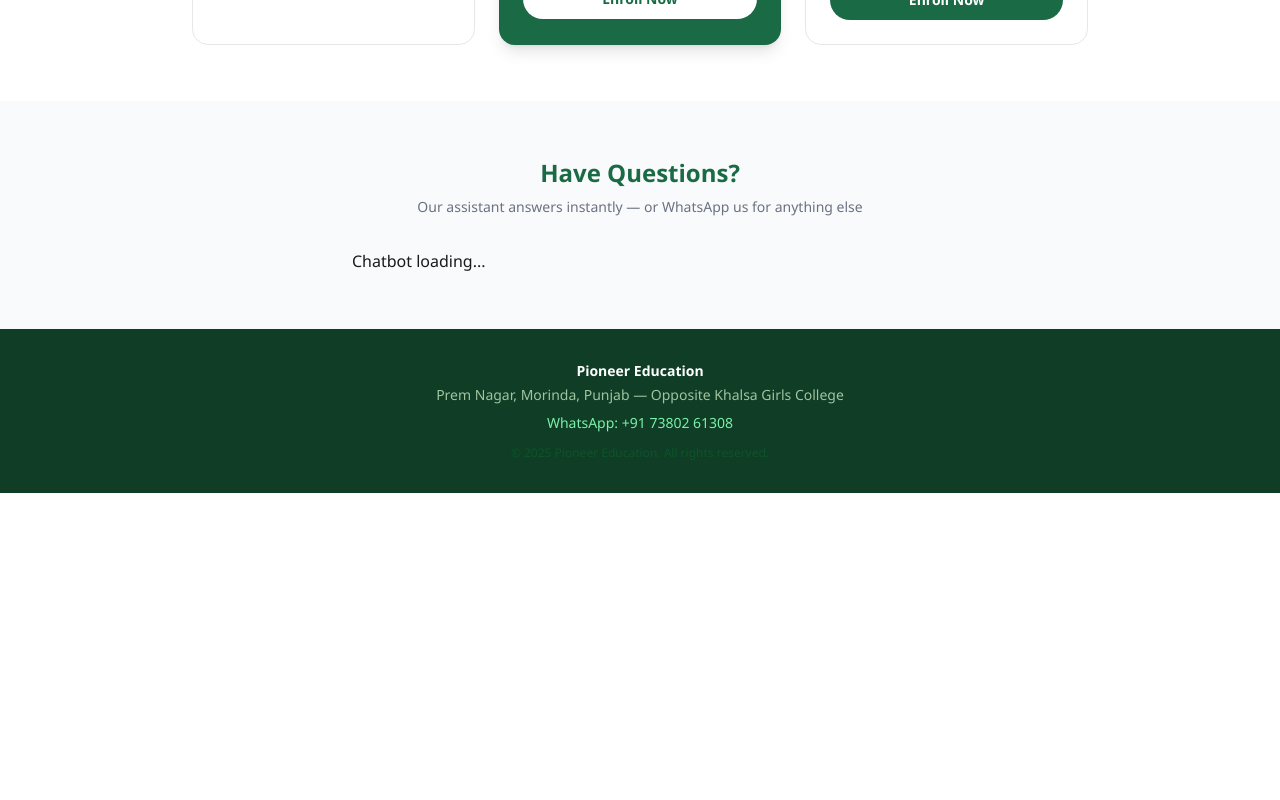
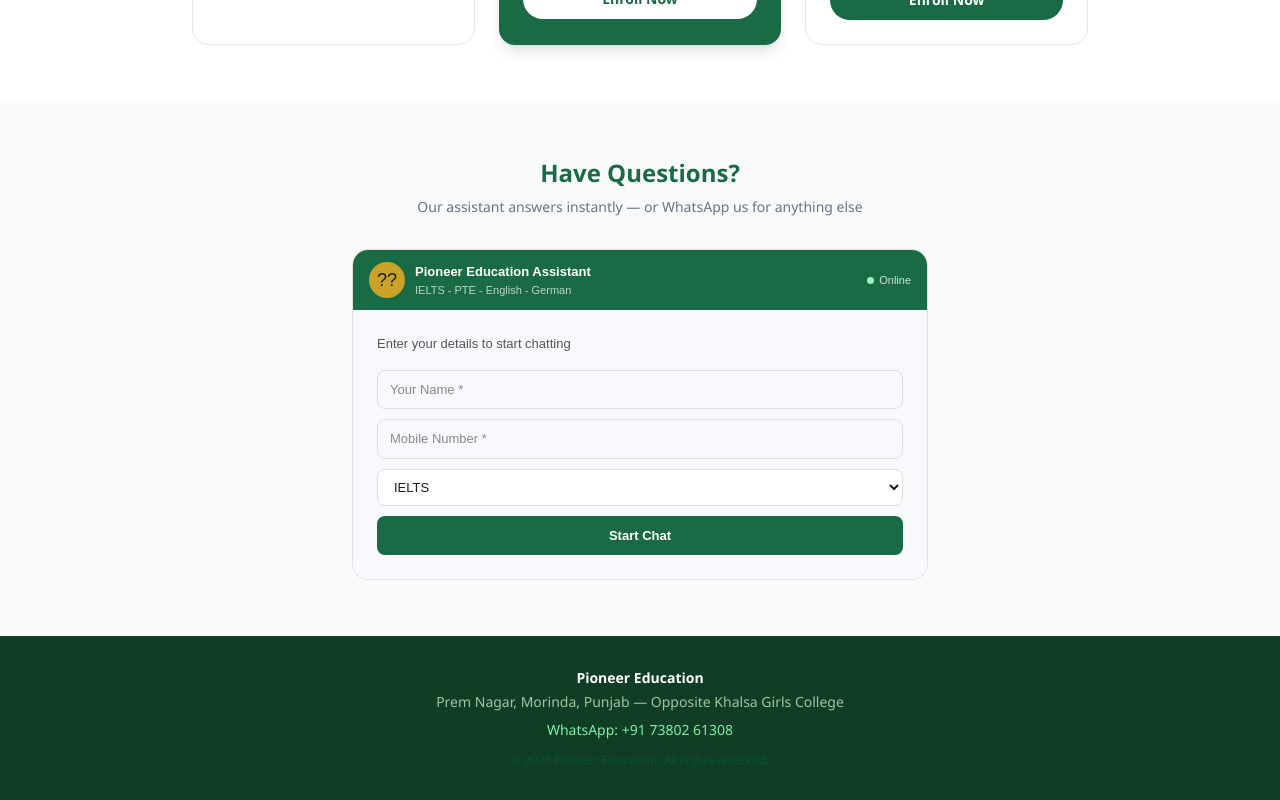
Before and after one commit to pioneermorinda012-cpu/pioneer-education-website, a Next.js app: page / in a window 1280 px wide. Shown: the part 1397-2197 px from the top of the page. Before the commit the page ends 1890 px from the top, so only its background shows below. Built offline with nearby package versions, Linux system fonts and the light colour scheme.

Commit message:
full chatbot ui

```diff
--- a/components/Chatbot.jsx
+++ b/components/Chatbot.jsx
@@ -3,6 +3,7 @@
 
 const SUGGESTIONS = ["Course fees?", "Online classes available?", "IELTS coaching details", "German course info", "Free demo class?", "Batch timings?"];
 const WA = "https://wa.me/917380261308?text=Hi!%20I%20want%20to%20know%20more%20about%20Pioneer%20Education";
+const G = "#1a6b45", GOLD = "#c9a227";
 
 export default function Chatbot() {
   const [step, setStep] = useState("form");
@@ -10,7 +11,7 @@
   const [phone, setPhone] = useState("");
   const [course, setCourse] = useState("IELTS");
   const [err, setErr] = useState("");
-  const [msgs, setMsgs] = useState([{ role: "assistant", content: "?? Hi! I am the Pioneer Education assistant. Ask me anything about our courses, fees, or free demo class!" }]);
+  const [msgs, setMsgs] = useState([{ role: "assistant", content: "Hi! I am the Pioneer Education assistant. Ask me anything about our courses, fees, or free demo class!" }]);
   const [input, setInput] = useState("");
   const [loading, setLoading] = useState(false);
   const bottomRef = useRef(null);
@@ -43,5 +44,59 @@
     } finally { setLoading(false); }
   };
 
-  return <div>Chatbot loading...</div>;
+  return (
+    <div style={{ border: "1px solid #e0e0e0", borderRadius: 16, overflow: "hidden", fontFamily: "sans-serif" }}>
+      <div style={{ background: G, padding: "12px 16px", display: "flex", alignItems: "center", gap: 10 }}>
+        <div style={{ width: 36, height: 36, borderRadius: "50%", background: GOLD, display: "flex", alignItems: "center", justifyContent: "center", fontSize: 18 }}>??</div>
+        <div>
+          <div style={{ color: "#fff", fontWeight: 700, fontSize: 13 }}>Pioneer Education Assistant</div>
+          <div style={{ color: "rgba(255,255,255,0.7)", fontSize: 11 }}>IELTS - PTE - English - German</div>
+        </div>
+        <div style={{ marginLeft: "auto", display: "flex", alignItems: "center", gap: 5 }}>
+          <div style={{ width: 7, height: 7, borderRadius: "50%", background: "#a0f0c0" }} />
+          <span style={{ color: "rgba(255,255,255,0.8)", fontSize: 11 }}>Online</span>
+        </div>
+      </div>
+      {step === "form" ? (
+        <div style={{ padding: 24, background: "#f7f9fc" }}>
+          <p style={{ fontSize: 13, color: "#555", marginBottom: 16 }}>Enter your details to start chatting</p>
+          <input placeholder="Your Name *" value={name} onChange={e => setName(e.target.value)} style={{ width: "100%", padding: "9px 12px", borderRadius: 8, border: "1px solid #ddd", fontSize: 13, marginBottom: 10, boxSizing: "border-box" }} />
+          <input placeholder="Mobile Number *" value={phone} onChange={e => setPhone(e.target.value.replace(/\D/, ""))} maxLength={10} style={{ width: "100%", padding: "9px 12px", borderRadius: 8, border: "1px solid #ddd", fontSize: 13, marginBottom: 10, boxSizing: "border-box" }} />
+          <select value={course} onChange={e => setCourse(e.target.value)} style={{ width: "100%", padding: "9px 12px", borderRadius: 8, border: "1px solid #ddd", fontSize: 13, marginBottom: 10, boxSizing: "border-box", background: "#fff" }}>
+            <option>IELTS</option><option>PTE</option><option>Spoken English</option><option>German A1-B1</option><option>Not decided yet</option>
+          </select>
+          {err && <div style={{ color: "red", fontSize: 12, marginBottom: 8 }}>{err}</div>}
+          <button onClick={submitForm} style={{ width: "100%", background: G, color: "#fff", border: "none", borderRadius: 8, padding: 10, fontSize: 13, fontWeight: 700, cursor: "pointer" }}>Start Chat</button>
+        </div>
+      ) : (
+        <>
+          <div style={{ height: 340, overflowY: "auto", padding: "12px", display: "flex", flexDirection: "column", gap: 10, background: "#f7f9fc" }}>
+            {msgs.map((m, i) => (
+              <div key={i} style={{ display: "flex", justifyContent: m.role === "user" ? "flex-end" : "flex-start" }}>
+                {m.role === "assistant" && <div style={{ width: 24, height: 24, borderRadius: "50%", background: G, display: "flex", alignItems: "center", justifyContent: "center", fontSize: 12, marginRight: 6, flexShrink: 0, alignSelf: "flex-end" }}>??</div>}
+                <div style={{ maxWidth: "74%", padding: "8px 12px", borderRadius: m.role === "user" ? "14px 14px 4px 14px" : "14px 14px 14px 4px", background: m.role === "user" ? G : "#fff", color: m.role === "user" ? "#fff" : "#222", fontSize: 13, lineHeight: 1.6, border: m.role === "user" ? "none" : "1px solid #e8e8e8" }}>{m.content}</div>
+              </div>
+            ))}
+            {loading && <div style={{ display: "flex", alignItems: "center", gap: 6 }}><div style={{ width: 24, height: 24, borderRadius: "50%", background: G, display: "flex", alignItems: "center", justifyContent: "center", fontSize: 12 }}>??</div><div style={{ background: "#fff", border: "1px solid #e8e8e8", borderRadius: "14px 14px 14px 4px", padding: "9px 13px" }}>...</div></div>}
+            {msgs.length === 1 && !loading && (
+              <div style={{ marginTop: 4 }}>
+                <div style={{ fontSize: 11, color: "#999", marginBottom: 6 }}>Quick questions:</div>
+                <div style={{ display: "flex", flexWrap: "wrap", gap: 6 }}>
+                  {SUGGESTIONS.map((s, i) => <button key={i} onClick={() => send(s)} style={{ fontSize: 11, padding: "5px 10px", borderRadius: 20, border: "1px solid #1a6b45", background: "#fff", color: "#1a6b45", cursor: "pointer" }}>{s}</button>)}
+                </div>
+              </div>
+            )}
+            <div ref={bottomRef} />
+          </div>
+          <div style={{ padding: "6px 12px", background: "#e9fdf1", borderTop: "1px solid #b2f0ce", display: "flex", justifyContent: "center" }}>
+            <a href={WA} target="_blank" rel="noreferrer" style={{ display: "flex", alignItems: "center", gap: 5, textDecoration: "none", color: "#075e54", fontSize: 12, fontWeight: 600 }}>WhatsApp: +91 73802 61308</a>
+          </div>
+          <div style={{ padding: "9px 12px", background: "#fff", borderTop: "1px solid #eee", display: "flex", gap: 8, alignItems: "center" }}>
+            <input value={input} onChange={e => setInput(e.target.value)} onKeyDown={e => { if(e.key==="Enter"){e.preventDefault();send();}}} placeholder="Ask about courses, fees, timings..." style={{ flex: 1, padding: "8px 12px", borderRadius: 22, border: "1px solid #ddd", fontSize: 13, outline: "none", background: "#f7f9fc" }} />
+            <button onClick={() => send()} disabled={!input.trim()||loading} style={{ width: 36, height: 36, borderRadius: "50%", background: input.trim()&&!loading ? G : "#eee", border: "none", cursor: "pointer", display: "flex", alignItems: "center", justifyContent: "center" }}>?</button>
+          </div>
+        </>
+      )}
+    </div>
+  );
 }
```
